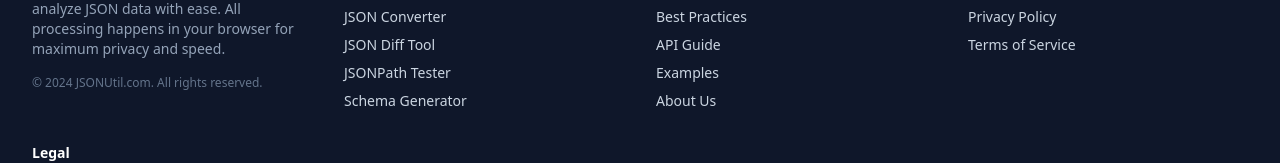
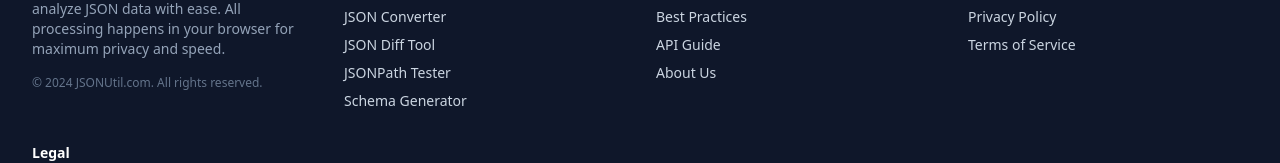
Before and after one commit to amarnathraju/jsonutil.com, a React (Vite) app: page / in a window 1280 px wide. Shown: the part 1874-2037 px from the top of the page. Built offline with nearby package versions, Linux system fonts and the light colour scheme.

Commit message:
Remove examples link from footer
Removed the "Examples" link from the footer navigation.

```diff
--- a/src/components/layout/Footer.tsx
+++ b/src/components/layout/Footer.tsx
@@ -1,3 +1,4 @@
+
 import React from 'react';
 import { Link } from 'react-router-dom';
 
@@ -40,8 +41,7 @@ const Footer: React.FC = () => {
               <li><a href="https://www.json.org/json-en.html" target="_blank" rel="noopener noreferrer" className="hover:text-blue-400 transition-colors">JSON Tutorial</a></li>
               <li><Link to="/docs#best-practices" className="hover:text-blue-400 transition-colors">Best Practices</Link></li>
               <li><Link to="/docs#tools" className="hover:text-blue-400 transition-colors">API Guide</Link></li>
-              <li><Link to="/docs#getting-started" className="hover:text-blue-400 transition-colors">Examples</Link></li>
-              <li><Link to="/about" className="hover:text-blue-400 transition-colors">About Us</Link></li> {/* Added About Us link */}
+              <li><Link to="/about" className="hover:text-blue-400 transition-colors">About Us</Link></li>
             </ul>
           </div>
 
@@ -49,7 +49,7 @@ const Footer: React.FC = () => {
             <h3 className="font-semibold text-white mb-3">Support</h3>
             <ul className="space-y-2 text-sm">
               <li><Link to="/docs#faq" className="hover:text-blue-400 transition-colors">Help Center</Link></li>
-              <li><Link to="/contact" className="hover:text-blue-400 transition-colors">Contact Us</Link></li> {/* Changed from mailto to link */}
+              <li><Link to="/contact" className="hover:text-blue-400 transition-colors">Contact Us</Link></li>
               <li><Link to="/privacy" className="hover:text-blue-400 transition-colors">Privacy Policy</Link></li>
               <li><Link to="/terms" className="hover:text-blue-400 transition-colors">Terms of Service</Link></li>
             </ul>
```
